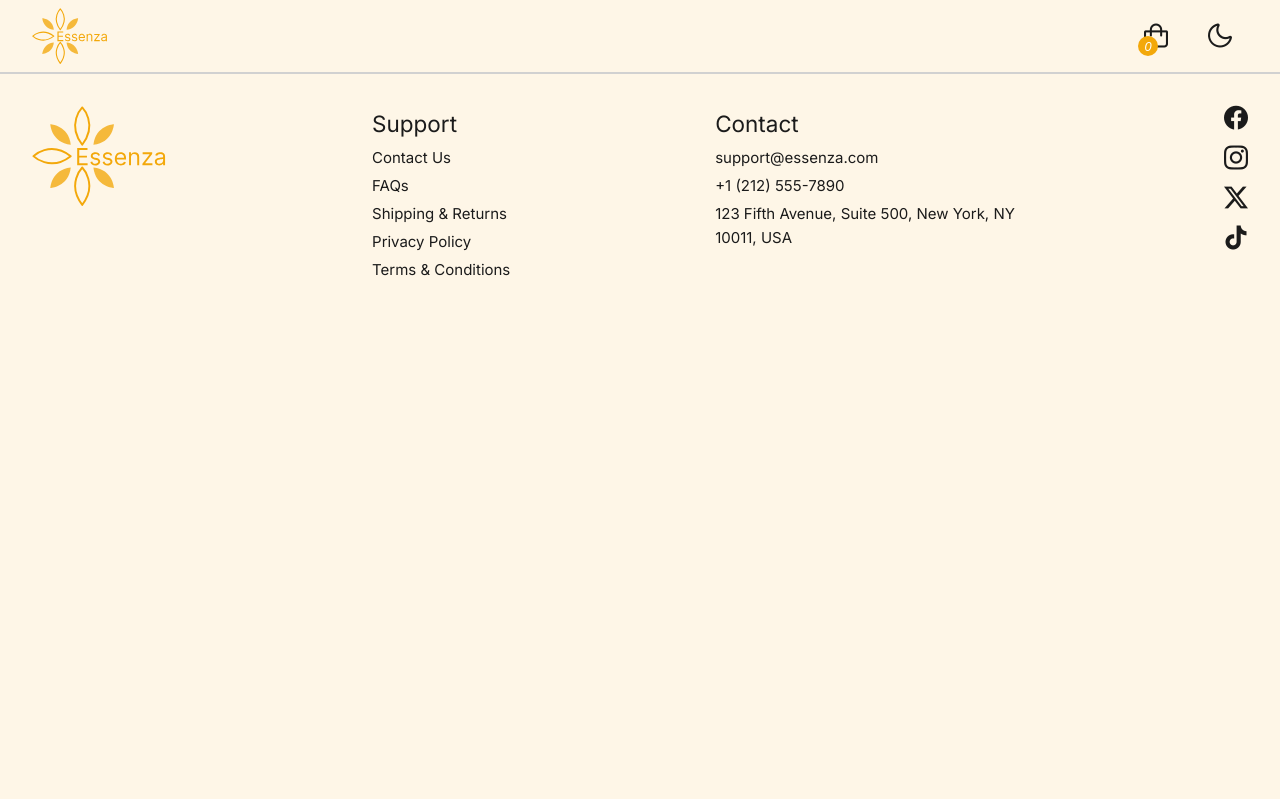
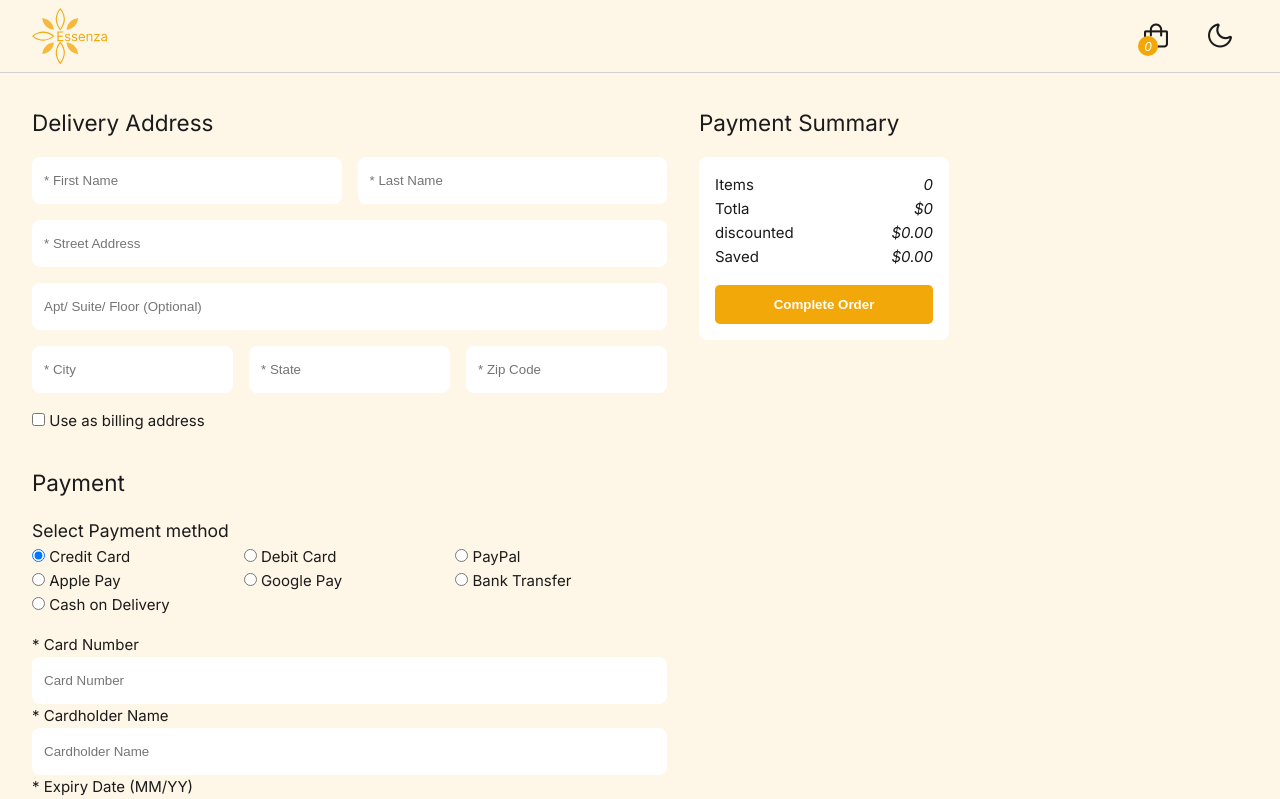
Before and after one commit to OmarNashawati/essenza-perfum-webstore, a Vue app: page /checkout in a window 1280 px wide. Shown: the top 799 px of the page. Built offline with nearby package versions, Linux system fonts and the light colour scheme.

Commit message:
payment methods

```diff
--- /dev/null
+++ b/src/assets/data/paymentMethods.js
@@ -0,0 +1,117 @@
+const paymentMethods = [
+  {
+    id: 'credit_card',
+    name: 'Credit Card',
+    type: 'card',
+    fields: [
+      { id: 'cardNumber', label: 'Card Number', type: 'text', required: true },
+      {
+        id: 'cardHolder',
+        label: 'Cardholder Name',
+        type: 'text',
+        required: true,
+      },
+      {
+        id: 'expiryDate',
+        label: 'Expiry Date (MM/YY)',
+        type: 'date',
+        required: true,
+      },
+      { id: 'cvv', label: 'CVV', type: 'password', required: true },
+    ],
+  },
+  {
+    id: 'debit_card',
+    name: 'Debit Card',
+    type: 'card',
+    fields: [
+      { id: 'cardNumber', label: 'Card Number', type: 'text', required: true },
+      {
+        id: 'cardHolder',
+        label: 'Cardholder Name',
+        type: 'text',
+        required: true,
+      },
+      {
+        id: 'expiryDate',
+        label: 'Expiry Date (MM/YY)',
+        type: 'text',
+        required: true,
+      },
+      { id: 'cvv', label: 'CVV', type: 'password', required: true },
+    ],
+  },
+  {
+    id: 'paypal',
+    name: 'PayPal',
+    type: 'digital_wallet',
+    fields: [
+      { id: 'email', label: 'PayPal Email', type: 'email', required: true },
+      { id: 'password', label: 'Password', type: 'password', required: true },
+    ],
+  },
+  {
+    id: 'apple_pay',
+    name: 'Apple Pay',
+    type: 'digital_wallet',
+    fields: [
+      { id: 'appleId', label: 'Apple ID', type: 'email', required: true },
+    ],
+  },
+  {
+    id: 'google_pay',
+    name: 'Google Pay',
+    type: 'digital_wallet',
+    fields: [
+      {
+        id: 'googleId',
+        label: 'Google Account Email',
+        type: 'email',
+        required: true,
+      },
+    ],
+  },
+  {
+    id: 'bank_transfer',
+    name: 'Bank Transfer',
+    type: 'bank',
+    fields: [
+      {
+        id: 'accountName',
+        label: 'Account Holder Name',
+        type: 'text',
+        required: true,
+      },
+      {
+        id: 'accountNumber',
+        label: 'Account Number / IBAN',
+        type: 'text',
+        required: true,
+      },
+      {
+        id: 'swiftCode',
+        label: 'SWIFT/BIC Code',
+        type: 'text',
+        required: false,
+      },
+      { id: 'bankName', label: 'Bank Name', type: 'text', required: true },
+    ],
+  },
+  {
+    id: 'cash_on_delivery',
+    name: 'Cash on Delivery',
+    type: 'cash',
+    fields: [
+      { id: 'fullName', label: 'Full Name', type: 'text', required: true },
+      { id: 'phone', label: 'Phone Number', type: 'tel', required: true },
+      {
+        id: 'address',
+        label: 'Delivery Address',
+        type: 'textarea',
+        required: true,
+      },
+    ],
+  },
+]
+
+export default paymentMethods
--- a/src/assets/main.css
+++ b/src/assets/main.css
@@ -28,6 +28,25 @@ img {
   margin-bottom: var(--space-4);
 }
 
+input[type='text'],
+input[type='password'],
+input[type='email'],
+input[type='tel'],
+input[type='date'] {
+  padding: var(--space-4) var(--space-3);
+  border-radius: 0.5rem;
+  width: 100%;
+  background-color: var(--surface);
+}
+
+input[type='textarea'] {
+  text-align: left;
+  padding: var(--space-4) var(--space-3);
+  border-radius: 0.5rem;
+  width: 100%;
+  background-color: var(--surface);
+}
+
 ::-webkit-scrollbar {
   /* display: none; */
   width: 8px;
--- /dev/null
+++ b/src/components/PaymentForm.vue
@@ -0,0 +1,57 @@
+<script setup>
+import paymentMethods from '@/assets/data/paymentMethods'
+import { computed } from 'vue'
+import { ref } from 'vue'
+
+const selectedMethod = ref(paymentMethods[0].id)
+
+const activeFields = computed(() =>
+  paymentMethods.find((pm) => pm.id === selectedMethod.value)
+)
+</script>
+
+<template>
+  <form class="payment-form">
+    <h1>Payment</h1>
+    <div>
+      <h3>Select Payment method</h3>
+      <div class="radio-buts-wrapper">
+        <label v-for="method in paymentMethods">
+          <input type="radio" :value="method.id" v-model="selectedMethod" />
+          {{ method.name }}
+        </label>
+      </div>
+    </div>
+
+    <div class="form-row">
+      <label v-for="field in activeFields.fields" :for="field.id">
+        {{ field.required ? '*' : '' }} {{ field.label }}
+        <input
+          :id="field.id"
+          :name="field.id"
+          :placeholder="field.label"
+          :type="field.type"
+          :required="field.required"
+          value=""
+        />
+      </label>
+    </div>
+    <div></div>
+  </form>
+</template>
+
+<style lang="scss" scoped>
+.payment-form {
+  display: flex;
+  flex-direction: column;
+  gap: var(--space-4);
+  .radio-buts-wrapper {
+    display: grid;
+    grid-template-columns: repeat(3, 1fr);
+  }
+  .form-row {
+    display: flex;
+    flex-direction: column;
+  }
+}
+</style>
--- /dev/null
+++ b/src/components/PaymentSummary.vue
@@ -0,0 +1,69 @@
+<script setup>
+import { useCartStore } from '@/stores/cartStore'
+import { formatMoney } from '@/utiles/money'
+
+const cart = useCartStore()
+</script>
+
+<template>
+  <div class="payment-summary">
+    <h2 class="title">Payment Summary</h2>
+    <div class="body">
+      <div class="info">
+        <p>Items</p>
+        <i>
+          {{
+            cart.cart.items.reduce(
+              (acc, cartItem) => acc + Number(cartItem.quantity),
+              0
+            )
+          }}
+        </i>
+
+        <p>Totla</p>
+        <i>${{ cart.cart.total }}</i>
+
+        <p>discounted</p>
+        <i>${{ formatMoney(cart.cart.discount_total) }}</i>
+
+        <p>Saved</p>
+        <i>${{ formatMoney(cart.cart.total - cart.cart.discount_total) }}</i>
+      </div>
+      <slot>
+        <!-- Button Slot -->
+      </slot>
+    </div>
+  </div>
+</template>
+
+<style lang="scss" scoped>
+.payment-summary {
+  width: 250px;
+  height: fit-content;
+  display: flex;
+  flex-direction: column;
+  gap: var(--space-4);
+
+  @media (max-width: 1024px) {
+    width: 100%;
+  }
+
+  .body {
+    display: flex;
+    border-radius: 0.5rem;
+    flex-direction: column;
+    background-color: var(--surface);
+    padding: var(--space-4);
+    gap: var(--space-4);
+  }
+
+  .info {
+    display: grid;
+    grid-template-columns: repeat(2, 1fr);
+
+    i {
+      text-align: end;
+    }
+  }
+}
+</style>
--- a/src/router/index.js
+++ b/src/router/index.js
@@ -3,6 +3,7 @@ import HomeView from '@/views/Home/HomeView.vue'
 import ProductsView from '@/views/ProductsView.vue'
 import ProductView from '@/views/ProductView.vue'
 import SummaryView from '@/views/SummaryView.vue'
+import CheckoutView from '@/views/CheckoutView.vue'
 
 const router = createRouter({
   history: createWebHistory(import.meta.env.BASE_URL),
@@ -23,6 +24,10 @@ const router = createRouter({
       path: '/cart',
       component: SummaryView,
     },
+    {
+      path: '/checkout',
+      component: CheckoutView,
+    },
   ],
 })
 
--- /dev/null
+++ b/src/views/CheckoutView.vue
@@ -0,0 +1,80 @@
+<script setup>
+import { useRouter } from 'vue-router'
+import PaymentSummary from '@/components/PaymentSummary.vue'
+import PrimeButton from '@/components/PrimeButton.vue'
+import PaymentForm from '@/components/PaymentForm.vue'
+
+const router = useRouter()
+</script>
+
+<template>
+  <section class="checkout-section">
+    <div class="forms">
+      <form class="shipping-form">
+        <h1>Delivery Address</h1>
+        <div class="form-row">
+          <input type="text" placeholder="* First Name" name="" id="" />
+          <input type="text" placeholder="* Last Name" name="" id="" />
+        </div>
+        <input type="text" placeholder="* Street Address" name="" id="" />
+        <input
+          type="text"
+          placeholder="Apt/ Suite/ Floor (Optional)"
+          name=""
+          id=""
+        />
+        <div class="form-row">
+          <input type="text" placeholder="* City" name="" id="" />
+          <input type="text" placeholder="* State" name="" id="" />
+          <input type="text" placeholder="* Zip Code" name="" id="" />
+        </div>
+        <label for="">
+          <input type="checkbox" />
+          Use as billing address
+        </label>
+      </form>
+
+      <PaymentForm />
+    </div>
+
+    <PaymentSummary>
+      <PrimeButton>Complete Order</PrimeButton>
+    </PaymentSummary>
+  </section>
+</template>
+
+<style lang="scss" scoped>
+.checkout-section {
+  padding: var(--space-8);
+  display: flex;
+  gap: var(--space-8);
+
+  @media (max-width: 768px) {
+    flex-direction: column;
+  }
+
+  .forms {
+    display: flex;
+    flex-direction: column;
+    gap: var(--space-8);
+  }
+}
+
+.shipping-form {
+  flex: 1 0 auto;
+  display: flex;
+  flex-direction: column;
+  gap: var(--space-4);
+  // max-width: 768px;
+
+  .form-row {
+    display: flex;
+    flex-direction: row;
+    gap: var(--space-4);
+
+    @media (max-width: 768px) {
+      flex-direction: column;
+    }
+  }
+}
+</style>
--- a/src/views/SummaryView.vue
+++ b/src/views/SummaryView.vue
@@ -1,8 +1,10 @@
 <script setup>
-import PrimeButton from '@/components/PrimeButton.vue'
+import { useRouter } from 'vue-router'
 import { useCartStore } from '@/stores/cartStore'
 import { formatMoney } from '@/utiles/money'
-
+import PrimeButton from '@/components/PrimeButton.vue'
+import PaymentSummary from '@/components/PaymentSummary.vue'
+const router = useRouter()
 const cart = useCartStore()
 </script>
 
@@ -10,6 +12,7 @@ const cart = useCartStore()
   <section class="cart-section">
     <div class="summary" v-if="cart.cart.items.length > 0">
       <div class="cart-summary">
+        <h2>Cart Summary</h2>
         <div
           class="item"
           v-for="cartItem in cart.cart.items"
@@ -64,30 +67,9 @@ const cart = useCartStore()
         </div>
       </div>
 
-      <div class="payment-summary">
-        <h3>Payment Summary</h3>
-        <div class="info">
-          <p>Items</p>
-          <i>
-            {{
-              cart.cart.items.reduce(
-                (acc, cartItem) => acc + Number(cartItem.quantity),
-                0
-              )
-            }}
-          </i>
-
-          <p>Totla</p>
-          <i>${{ cart.cart.total }}</i>
-
-          <p>discounted</p>
-          <i>${{ formatMoney(cart.cart.discount_total) }}</i>
-
-          <p>Saved</p>
-          <i>${{ formatMoney(cart.cart.total - cart.cart.discount_total) }}</i>
-        </div>
-        <PrimeButton>Check out</PrimeButton>
-      </div>
+      <PaymentSummary>
+        <PrimeButton @click="router.push('/checkout')">Check out</PrimeButton>
+      </PaymentSummary>
     </div>
 
     <div v-else class="empty-view">
@@ -171,9 +153,6 @@ const cart = useCartStore()
               }
             }
           }
-
-          .col-2 {
-          }
         }
 
         .actions-row {
@@ -208,30 +187,6 @@ const cart = useCartStore()
       }
     }
   }
-
-  .payment-summary {
-    width: 250px;
-    height: fit-content;
-    display: flex;
-    flex-direction: column;
-    gap: var(--space-4);
-    background-color: var(--surface);
-    padding: var(--space-4);
-    border-radius: 0.5rem;
-
-    @media (max-width: 1024px) {
-      width: 100%;
-    }
-
-    .info {
-      display: grid;
-      grid-template-columns: repeat(2, 1fr);
-
-      i {
-        text-align: end;
-      }
-    }
-  }
 }
 
 .empty-view {
```
